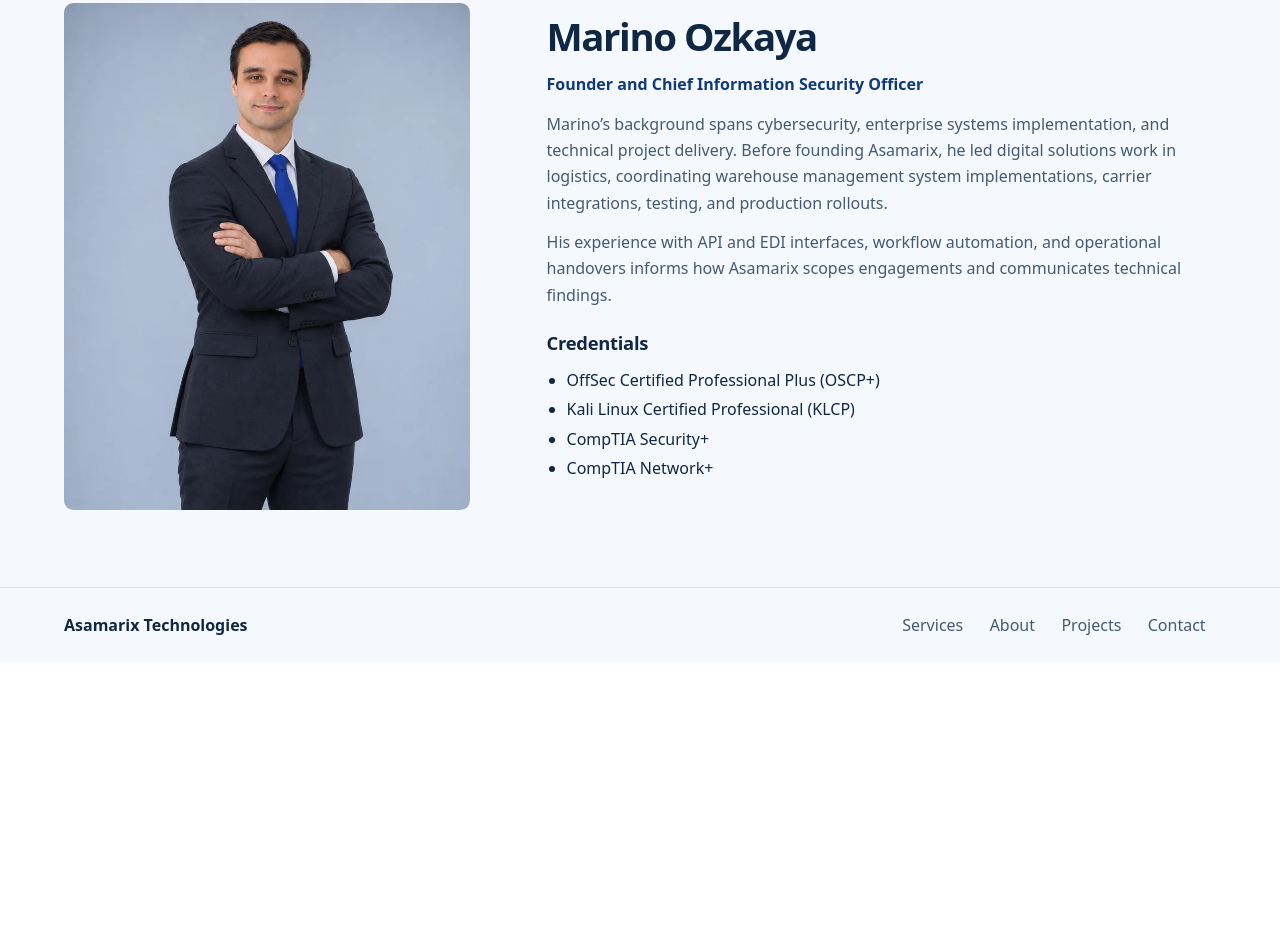
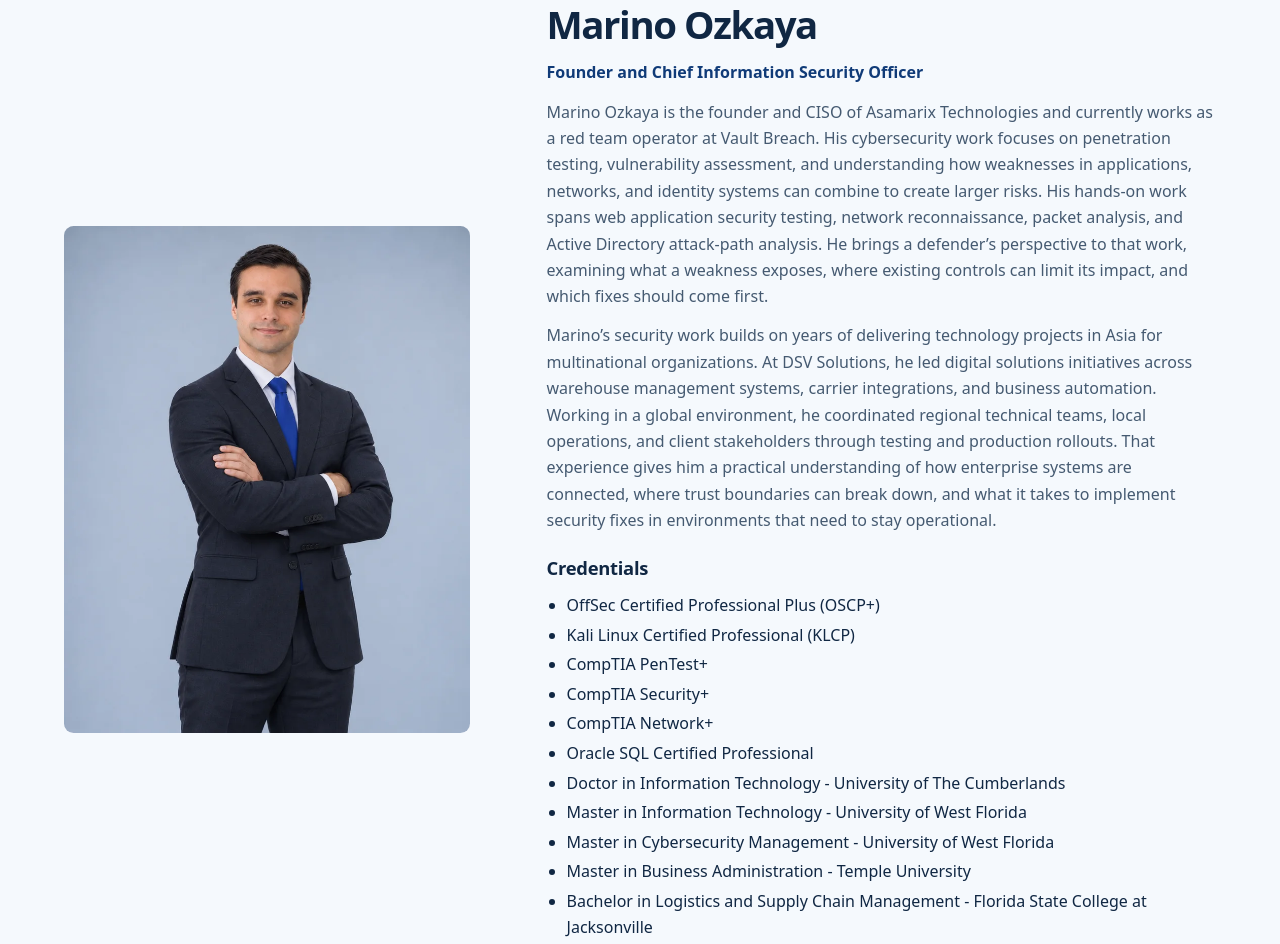
Before and after one commit to Asamarix-Technologies/Website, a plain HTML site: page asamarix-technologies/public/about/index.html in a window 1280 px wide. Shown: the part 1044-1988 px from the top of the page. Before the commit the page ends 1706 px from the top, so only its background shows below. Drawn offline with Linux system fonts and the light colour scheme.

Commit message:
Beta V1.11a

```diff
--- a/asamarix-technologies/public/about/index.html
+++ b/asamarix-technologies/public/about/index.html
@@ -32,7 +32,7 @@
       </div>
     </header>
     <section class="wrap section split" aria-labelledby="difference">
-      <h2 id="difference">What sets Asamarix apart</h2>
+      <h2 id="difference">What Sets Asamarix Apart</h2>
       <div class="prose">
         <h3>Security advice grounded in how systems run</h3>
         <p>We consider who owns each system, what it connects to, and when it can be changed. Those details shape the remediation order, especially in environments where a failed integration can interrupt daily operations.</p>
@@ -50,14 +50,28 @@
         <div class="prose">
           <h2 id="founder">Marino Ozkaya</h2>
           <p class="role">Founder and Chief Information Security Officer</p>
-          <p>Marino’s background spans cybersecurity, enterprise systems implementation, and technical project delivery. Before founding Asamarix, he led digital solutions work in logistics, coordinating warehouse management system implementations, carrier integrations, testing, and production rollouts.</p>
-          <p>His experience with API and EDI interfaces, workflow automation, and operational handovers informs how Asamarix scopes engagements and communicates technical findings.</p>
+          <p>Marino Ozkaya is the founder and CISO of Asamarix Technologies and currently works as a red team operator at Vault Breach. His cybersecurity work focuses on
+             penetration testing, vulnerability assessment, and understanding how weaknesses in applications, networks,
+             and identity systems can combine to create larger risks. His hands-on work spans web application security testing, network reconnaissance,
+             packet analysis, and Active Directory attack-path analysis. He brings a defender’s perspective to that work,
+             examining what a weakness exposes, where existing controls can limit its impact, and which fixes should come first.</p>
+          <p>Marino’s security work builds on years of delivering technology projects in Asia for multinational organizations. At DSV Solutions,
+             he led digital solutions initiatives across warehouse management systems, carrier integrations, and business automation.
+             Working in a global environment, he coordinated regional technical teams, local operations, and client stakeholders through testing and production rollouts.
+             That experience gives him a practical understanding of how enterprise systems are connected, where trust boundaries can break down, and what it takes to implement security fixes in environments that need to stay operational.</p>
           <h3>Credentials</h3>
           <ul class="credentials">
             <li>OffSec Certified Professional Plus (OSCP+)</li>
             <li>Kali Linux Certified Professional (KLCP)</li>
+            <li>CompTIA PenTest+</li>
             <li>CompTIA Security+</li>
             <li>CompTIA Network+</li>
+            <li>Oracle SQL Certified Professional</li>
+            <li>Doctor in Information Technology - University of The Cumberlands</li>
+            <li>Master in Information Technology - University of West Florida</li>
+            <li>Master in Cybersecurity Management - University of West Florida</li>
+            <li>Master in Business Administration - Temple University</li>
+            <li>Bachelor in Logistics and Supply Chain Management - Florida State College at Jacksonville</li>
           </ul>
         </div>
       </div>
```
Also changed, not shown: asamarix-technologies/public/projects/index.html (+1 -1 lines), asamarix-technologies/public/services/index.html (+10 -10 lines).
